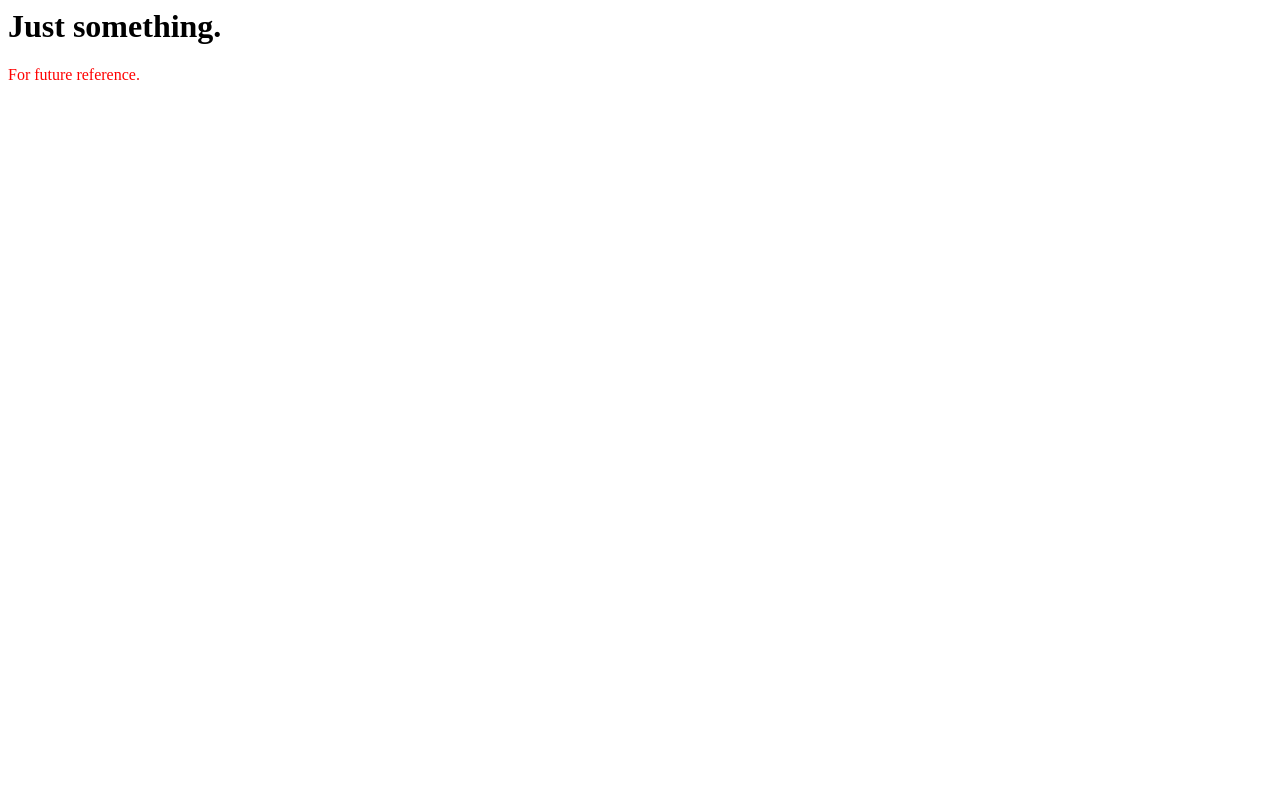
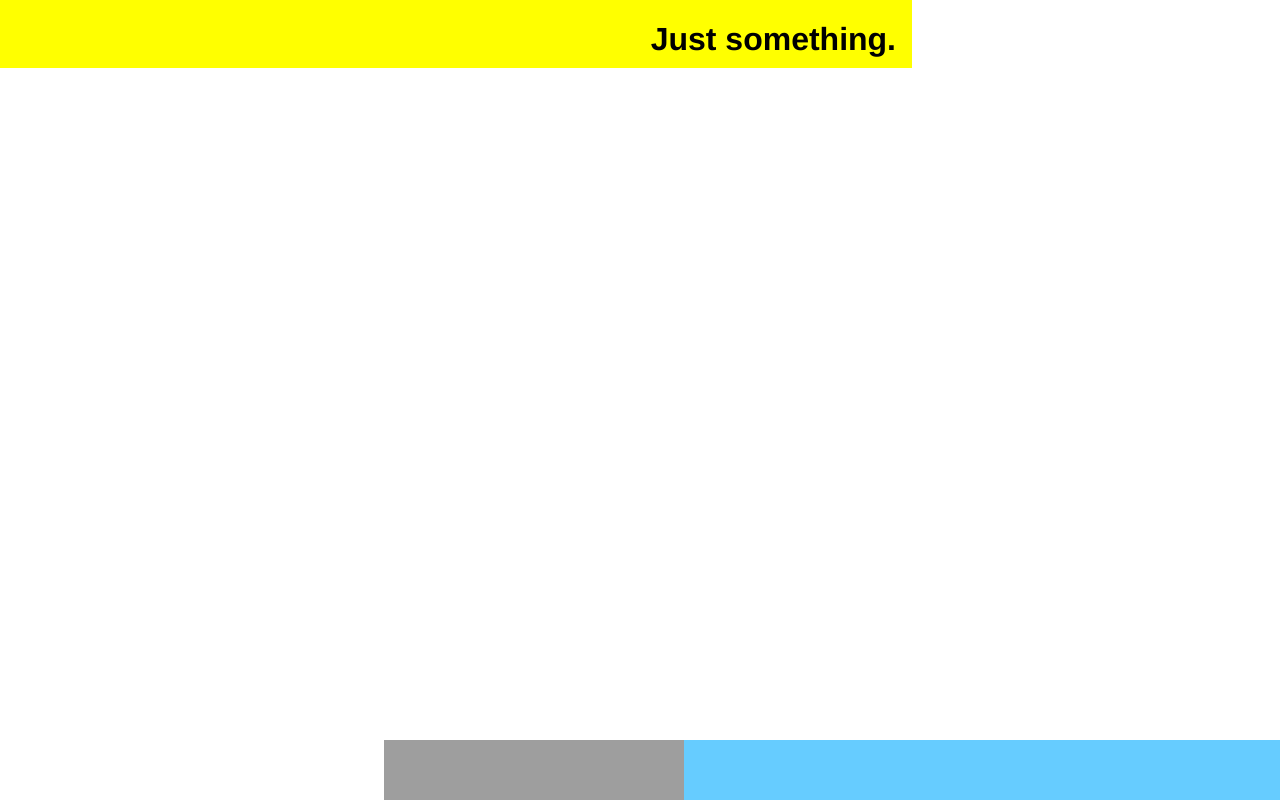
Before and after one commit to koolkalang/web_portfolio, a plain HTML site: page index.html in a window 1280 px wide. Drawn offline with Linux system fonts and the light colour scheme; grey boxes are pictures that could not be loaded.

Commit message:
Initial Layout

```diff
--- a/index.html
+++ b/index.html
@@ -1,3 +1,4 @@
+<!DOCTYPE=html>
 <html>
 	<head>
 		<title>
@@ -6,7 +7,20 @@
 		<link type="text/css" rel="stylesheet" href="style.css">
 	</head>
 	<body>
-		<h1>Just something.</h1>
-		<p>For future reference.</p>
+	<div id="container">
+		<div id="header">
+			<h1>Just something.</h1>
+		</div>
+		<div id="body">
+			<p>For future reference.</p>
+		</div>
+		<div id="footer">
+			<img src="http://i.imgur.com/qgE1n.png"/>
+			<img src="http://i.imgur.com/tot5wY2.jpg"/>
+			<img src="http://i.imgur.com/uswwr.png"/>
+			<img src="http://i.imgur.com/RzKXU.png"/>
+			<img src="http://i.imgur.com/V6wya.png"/>
+		</footer>
+	</div>
 	</body>
 </html>
--- a/style.css
+++ b/style.css
@@ -1,3 +1,55 @@
 p{
 	color:red;
+	float:left;
 }
+
+h1{
+	float:right;
+	font-family:Helvetica, Courier;
+	/*makes it so that the text doesn't take up more than one line.*/
+	white-space:nowrap;
+
+}
+/*float properties - left, right, none(default), inherit */
+/* to clear, clear:both, clear also has properties - left, right, both, none, and inherit*/
+img{
+	position:relative;
+	width:60px;
+	height:60px;
+	float:left;/* this is ultimately what enabled me to have images close to each other
+	/*
+	width:60px;
+	height:60px;
+	border:1px solid black;*/
+}
+
+html, body{
+   margin:0px;
+   padding:0;
+   height:100%;
+}
+
+
+#header{
+	position:absolute;
+	width:70%;
+	height:60px; /* height of footer*/
+	background:#ff0;
+	padding-right:1em;
+	padding-bottom:.5em;
+}
+
+#body{
+	padding:10px;
+	padding-bottom:60px; /*height of the footer*/
+}
+
+#footer{
+	position:absolute;
+	bottom:0;
+	width:70%;
+	margin-left:30%;
+	height:60px; /* height of footer*/
+	background:#6cf;
+
+}
```
